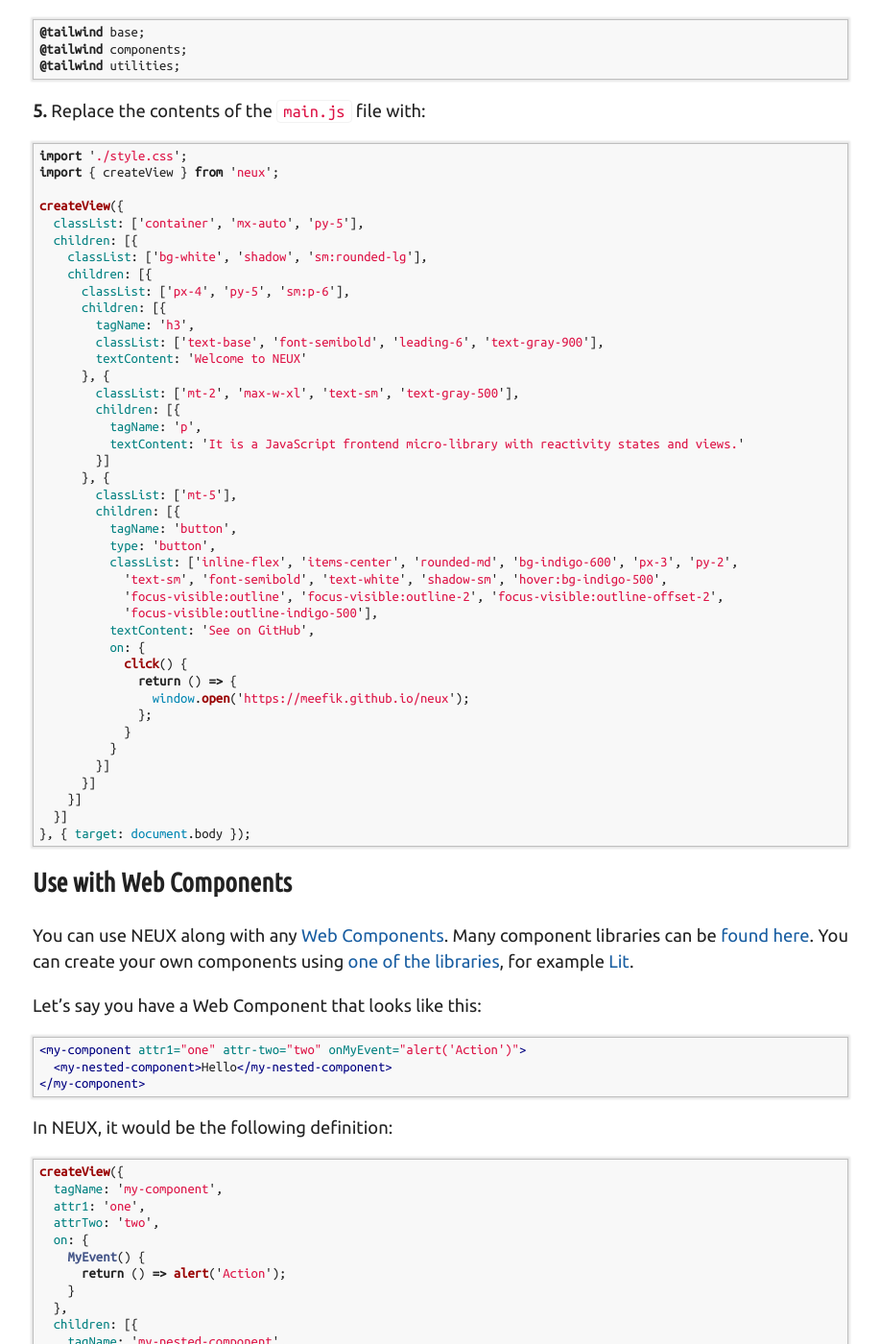
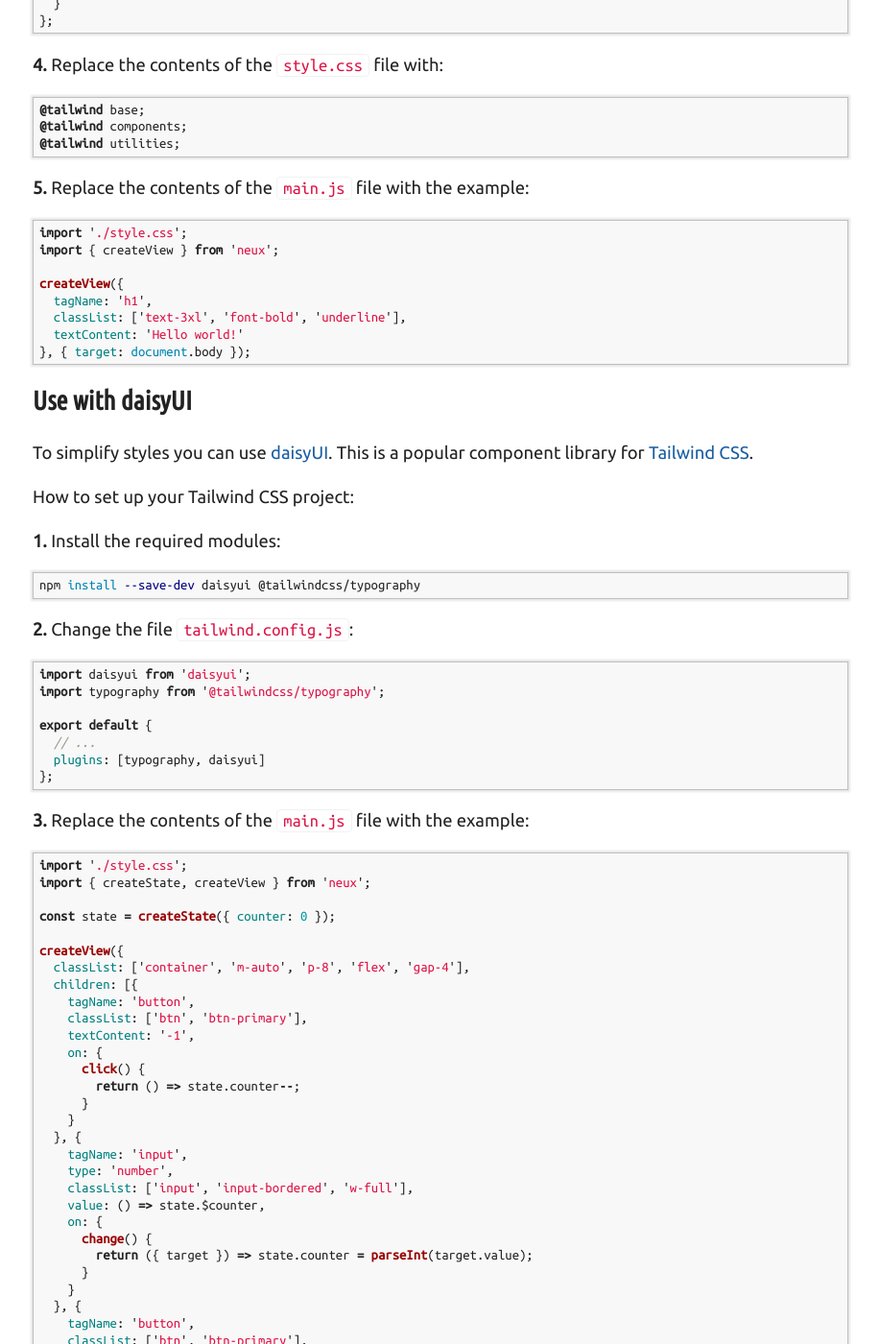
Before and after one commit to meefik/meefik.github.io, a Jekyll site: the page built from pages/neux/index.md, in a window 1280 px wide and 1400 px high, scrolled down 15962 px. Shown: the whole window at 96% size, without its empty margins (181-1098 px from the left). Built offline with Jekyll 4.4.1, drawn with Linux system fonts in a browser that asks for light colours; some of the changed text lies outside the part shown.

Commit message:
Update NEUX page

````diff
--- a/pages/neux/index.md
+++ b/pages/neux/index.md
@@ -32,9 +32,10 @@
 7. [State synchronization](#state-synchronization)
 8. [Use with Vite](#use-with-vite)
 9. [Use with Tailwind CSS](#use-with-tailwind-css)
-10. [Use with Web Components](#use-with-web-components)
-11. [Create your own Web Component](#create-your-own-web-component)
-12. [Examples](#examples)
+10. [Use with daisyUI](#use-with-daisyui)
+11. [Use with Web Components](#use-with-web-components)
+12. [Create your own Web Component](#create-your-own-web-component)
+13. [Examples](#examples)
 
 ## Installation
 
@@ -96,6 +97,14 @@
   // the computed field for an array
   filtered: (obj, prop) => {
     return obj.$list.filter(item => item.checked);
+  },
+  // subscribe to track changes to the "double" field
+  $double: (newv, oldv, prop, obj) => {
+    console.log(newv, oldv, prop, obj);
+  },
+  // subscribe to track any object changes
+  $: (newv, oldv, prop, obj) => {
+    console.log(newv, oldv, prop, obj);
   }
 });
 // set or change the computed field
@@ -243,6 +252,8 @@
     textContent: () => `Total items: ${state.list.$length}`
   }]
 }, { target: document.body });
+// get the HTML element
+console.log(view.el);
 ```
 
 Additional events for each element:
@@ -270,19 +281,12 @@
 view.children.shift();
 ```
 
-You can pass HTML markup or the entire HTML element in the "node" parameter:
+You can pass the entire HTML element in the "el" parameter:
 
 ```js
 createView({
   children: [{
-    // create element from HTML markup
-    node: '<main><p>My content</p></main>',
-    style: {
-      color: 'red'
-    }
-  }, {
-    // create element from HTMLElement
-    node: document.createElement('footer'),
+    el: document.createElement('footer'),
     textContent: 'Powered by NEUX'
   }]
 }, { target: document.body });
@@ -294,7 +298,7 @@
 import githubIcon from '@svg-icons/fa-brands/github.svg?raw';
 
 createView({
-  node: githubIcon,
+  outerHTML: githubIcon,
   classList: ['icon'],
   attributes: {
     width: '64px',
@@ -758,7 +762,7 @@
 **1.** Create a new Vite project (select a variant JavaScript):
 
 ```sh
-npm create vite@latest
+npm init vite@latest
 ```
 
 **2.** Install the `neux` module:
@@ -826,84 +830,156 @@
 @tailwind utilities;
 ```
 
-**5.** Replace the contents of the `main.js` file with:
+**5.** Replace the contents of the `main.js` file with the example:
 
 ```js
 import './style.css';
 import { createView } from 'neux';
 
 createView({
-  classList: ['container', 'mx-auto', 'py-5'],
+  tagName: 'h1',
+  classList: ['text-3xl', 'font-bold', 'underline'],
+  textContent: 'Hello world!'
+}, { target: document.body });
+```
+
+## Use with daisyUI
+
+To simplify styles you can use [daisyUI](https://daisyui.com). This is a popular component library for [Tailwind CSS](https://tailwindcss.com).
+
+How to set up your Tailwind CSS project:
+
+**1.** Install the required modules:
+
+```sh
+npm install --save-dev daisyui @tailwindcss/typography
+```
+
+**2.** Change the file `tailwind.config.js`:
+
+```js
+import daisyui from 'daisyui';
+import typography from '@tailwindcss/typography';
+
+export default {
+  // ...
+  plugins: [typography, daisyui]
+};
+```
+
+**3.** Replace the contents of the `main.js` file with the example:
+
+```js
+import './style.css';
+import { createState, createView } from 'neux';
+
+const state = createState({ counter: 0 });
+
+createView({
+  classList: ['container', 'm-auto', 'p-8', 'flex', 'gap-4'],
   children: [{
-    classList: ['bg-white', 'shadow', 'sm:rounded-lg'],
-    children: [{
-      classList: ['px-4', 'py-5', 'sm:p-6'],
-      children: [{
-        tagName: 'h3',
-        classList: ['text-base', 'font-semibold', 'leading-6', 'text-gray-900'],
-        textContent: 'Welcome to NEUX'
-      }, {
-        classList: ['mt-2', 'max-w-xl', 'text-sm', 'text-gray-500'],
-        children: [{
-          tagName: 'p',
-          textContent: 'It is a JavaScript frontend micro-library with reactivity states and views.'
-        }]
-      }, {
-        classList: ['mt-5'],
-        children: [{
-          tagName: 'button',
-          type: 'button',
-          classList: ['inline-flex', 'items-center', 'rounded-md', 'bg-indigo-600', 'px-3', 'py-2',
-            'text-sm', 'font-semibold', 'text-white', 'shadow-sm', 'hover:bg-indigo-500',
-            'focus-visible:outline', 'focus-visible:outline-2', 'focus-visible:outline-offset-2',
-            'focus-visible:outline-indigo-500'],
-          textContent: 'See on GitHub',
-          on: {
-            click() {
-              return () => {
-                window.open('https://meefik.github.io/neux');
-              };
-            }
-          }
-        }]
-      }]
-    }]
+    tagName: 'button',
+    classList: ['btn', 'btn-primary'],
+    textContent: '-1',
+    on: {
+      click() {
+        return () => state.counter--;
+      }
+    }
+  }, {
+    tagName: 'input',
+    type: 'number',
+    classList: ['input', 'input-bordered', 'w-full'],
+    value: () => state.$counter,
+    on: {
+      change() {
+        return ({ target }) => state.counter = parseInt(target.value);
+      }
+    }
+  }, {
+    tagName: 'button',
+    classList: ['btn', 'btn-primary'],
+    textContent: '+1',
+    on: {
+      click() {
+        return () => state.counter++;
+      }
+    }
   }]
 }, { target: document.body });
 ```
 
 ## Use with Web Components
 
-You can use NEUX along with any [Web Components](https://developer.mozilla.org/docs/Web/API/Web_Components). Many component libraries can be [found here](https://open-wc.org/guides/community/component-libraries/). You can create your own components using [one of the libraries](https://open-wc.org/guides/community/base-libraries/), for example [Lit](https://lit.dev).
+You can use NEUX along with any [Web Components](https://developer.mozilla.org/docs/Web/API/Web_Components). Many component libraries can be [found here](https://open-wc.org/guides/community/component-libraries/).
 
-Let's say you have a Web Component that looks like this:
+Let's take an example of working with the [BlueprintUI](https://blueprintui.dev) library:
 
-```html
-<my-component attr1="one" attr-two="two" onMyEvent="alert('Action')">
-  <my-nested-component>Hello</my-nested-component>
-</my-component>
+**1.** Install the required modules:
+
+```sh
+npm install --save-dev @blueprintui/components @blueprintui/themes @blueprintui/layout @blueprintui/typography
 ```
 
-In NEUX, it would be the following definition:
+**2.** Import styles in the `style.css` file:
+
+```css
+@import '@blueprintui/layout/index.min.css';
+@import '@blueprintui/typography/index.min.css';
+@import '@blueprintui/themes/index.min.css';
+```
+
+**3.** Replace the contents of the `main.js` file with the example:
 
 ```js
+import { createView } from 'neux';
+import './style.css';
+import '@blueprintui/components/include/button.js';
+import '@blueprintui/components/include/card.js';
+import '@blueprintui/components/include/input.js';
+
 createView({
-  tagName: 'my-component',
-  attr1: 'one',
-  attrTwo: 'two',
-  on: {
-    MyEvent() {
-      return () => alert('Action');
-    }
-  },
+  tagName: 'bp-card',
   children: [{
-    tagName: 'my-nested-component',
-    textContent: 'Hello'
+    tagName: 'h2',
+    slot: 'header',
+    attributes: {
+      'bg-text': 'section'
+    },
+    textContent: 'Heading'
+  }, {
+    tagName: 'bp-field',
+    children: [{
+      tagName: 'label',
+      textContent: 'label'
+    }, {
+      tagName: 'bp-input'
+    }]
+  }, {
+    slot: 'footer',
+    attributes: {
+      'bp-layout': 'inline gap:xs inline:end'
+    },
+    children: [{
+      tagName: 'bp-button',
+      attributes: {
+        action: 'secondary'
+      },
+      textContent: 'Cancel'
+    }, {
+      tagName: 'bp-button',
+      attributes: {
+        status: 'accent'
+      },
+      textContent: 'Confirm'
+    }]
   }]
 }, { target: document.body });
 ```
 
 ## Create your own Web Component
+
+You can create your own components using [one of the libraries](https://open-wc.org/guides/community/base-libraries/), for example [Lit](https://lit.dev). But you can also create your own Web Components using NEUX.
 
 An example of a web component definition:
 
@@ -980,7 +1056,6 @@
 You can find development examples with NEUX in the following repositories:
 
 - [neux-todo-app](https://github.com/meefik/neux-todo-app) - example To-Do application on NEUX + Tailwind CSS + Vite;
-- [neux-ionic-app](https://github.com/meefik/neux-ionic-app) - example To-Do application on NEUX + Ionic Web Components + Vite;
 - [neux-demo](https://github.com/meefik/neux-demo) - various examples on NEUX.
 
 <p><iframe src="https://ghbtns.com/github-btn.html?user=meefik&repo=neux&type=star&count=true&size=large" frameborder="0" scrolling="0" width="170" height="30" title="GitHub"></iframe></p>
````
Also changed, not shown: other parts of pages/neux/index.md (+12 -12 lines).
